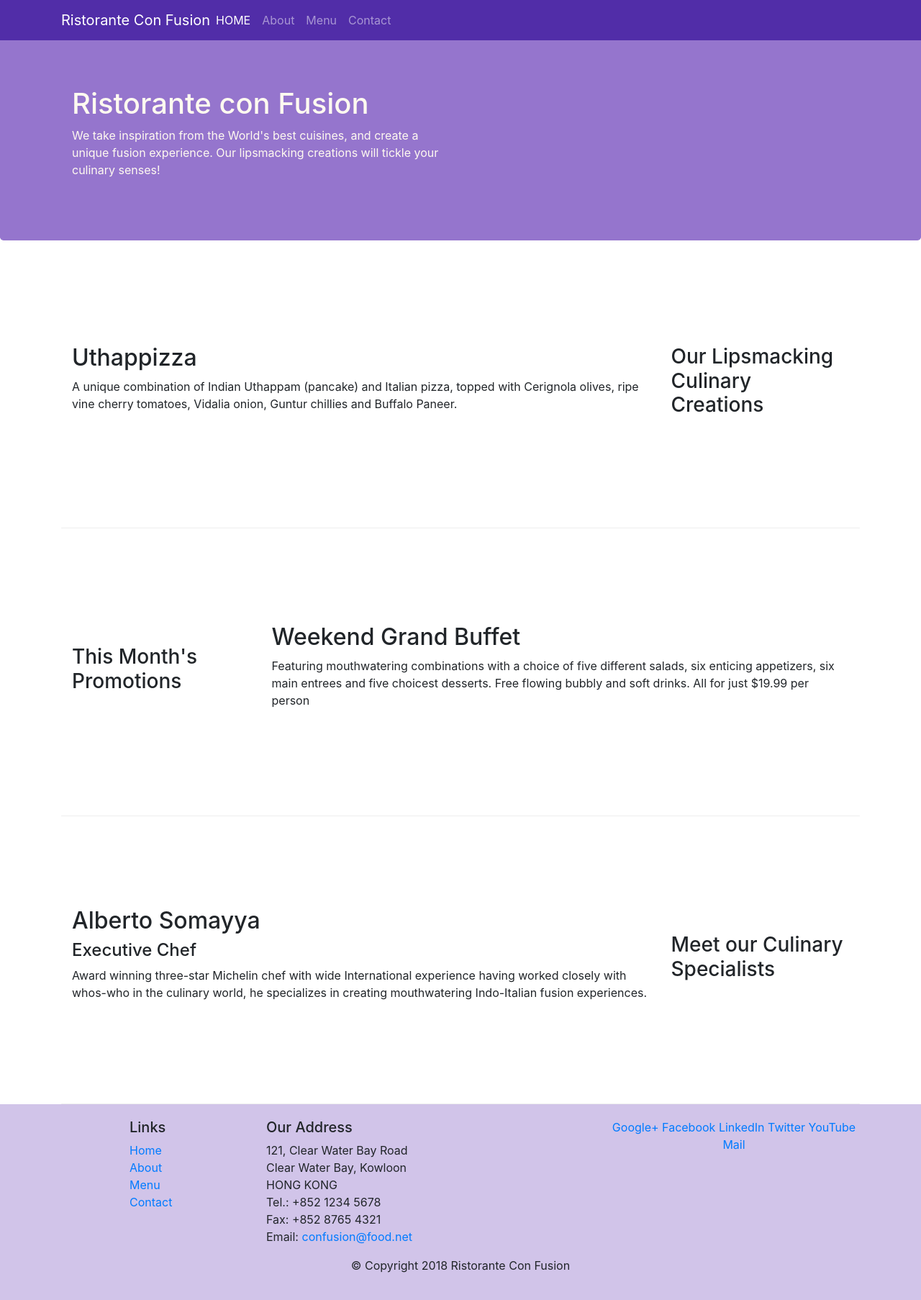
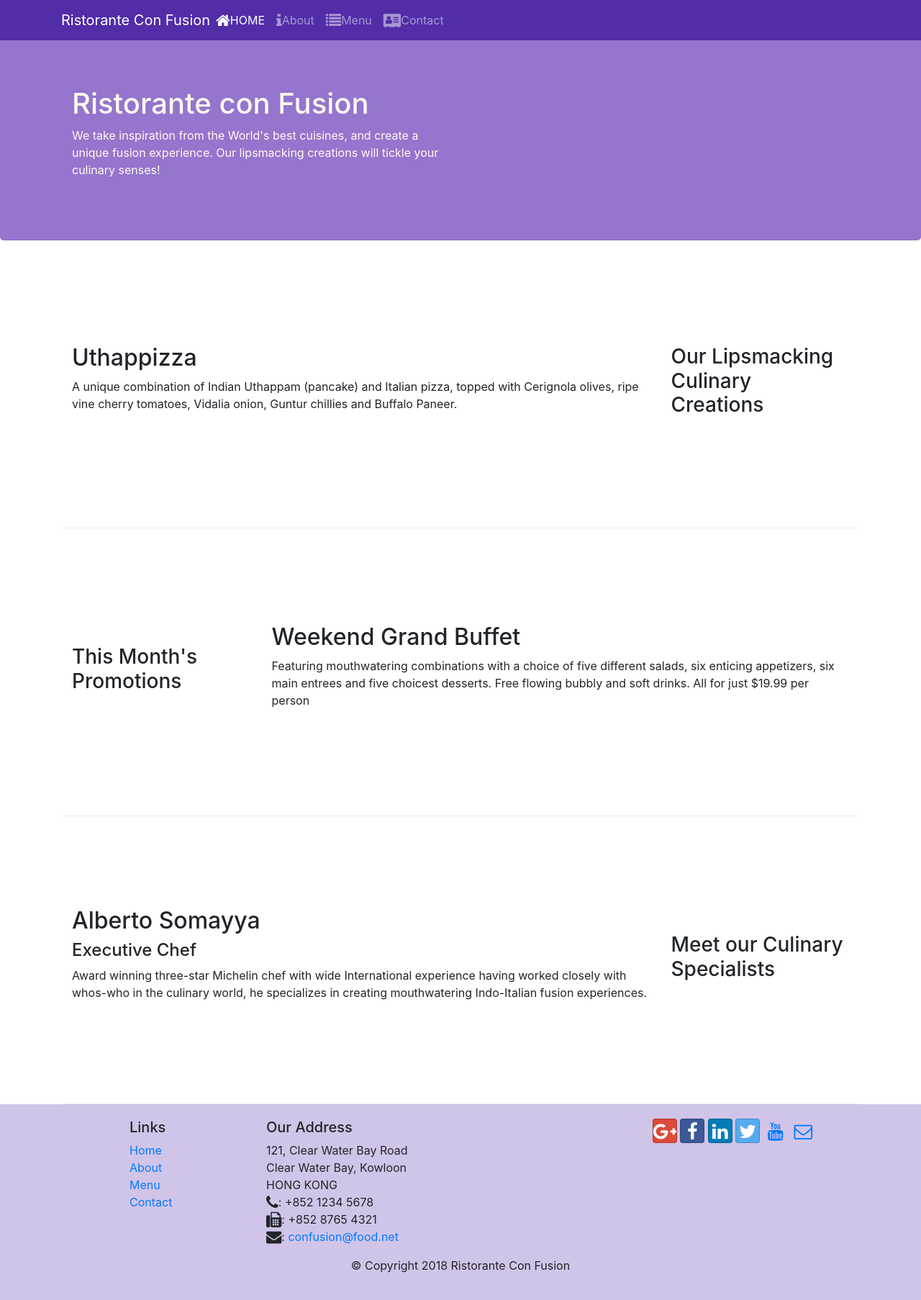
Before and after one commit to DjamilaBENNACER/Front-End-Web-UI-Frameworks-and-Tools-Bootstrap-4, a website: page index.html in a window 1280 px wide. Shown: the whole page at 72% size. Drawn offline with nearby package versions, Linux system fonts and the light colour scheme.

Commit message:
Icon Fonts

```diff
--- a/index.html
+++ b/index.html
@@ -9,11 +9,14 @@
 
     <!-- Bootstrap CSS -->
     <link rel="stylesheet" href="node_modules/bootstrap/dist/css/bootstrap.min.css">
+    <link rel="stylesheet" href="node_modules/font-awesome/css/font-awesome.min.css">
+    <link rel="stylesheet" href="node_modules/bootstrap-social/bootstrap-social.css">
     <link rel="stylesheet" href="css/styles.css">
     <title>Ristorante Con Fusion</title>
 </head>
 
 <body>
+
     <nav class="navbar navbar-dark navbar-expand-sm fixed-top">
 
         <div class="container">
@@ -26,14 +29,20 @@
 
 
                 <ul class="navbar-nav mr-auto">
-                    <li class="nav-item active"><a href="#" class="nav-link">HOME</a></li>
-                    <li class="nav-item"><a href="./aboutus.html" class="nav-link">About</a></li>
-                    <li class="nav-item"><a href="#" class="nav-link">Menu</a></li>
-                    <li class="nav-item"><a href="#" class="nav-link">Contact</a></li>
+                    <li class="nav-item active"><a href="#" class="nav-link"><span
+                                class="fa fa-home fa-lg"></span>HOME</a>
+                    </li>
+                    <li class="nav-item"><a href="./aboutus.html" class="nav-link"><span
+                                class="fa fa-info fa-lg"></span>About</a></li>
+                    <li class="nav-item"><a href="#" class="nav-link"><span class="fa fa-list fa-lg"></span>Menu</a>
+                    </li>
+                    <li class="nav-item"><a href="#" class="nav-link"><span
+                                class="fa fa-address-card fa-lg"></span>Contact</a></li>
                 </ul>
             </div>
         </div>
     </nav>
+
 
 
     <header class="jumbotron">
@@ -107,19 +116,24 @@
                         121, Clear Water Bay Road<br>
                         Clear Water Bay, Kowloon<br>
                         HONG KONG<br>
-                        Tel.: +852 1234 5678<br>
-                        Fax: +852 8765 4321<br>
-                        Email: <a href="mailto:confusion@food.net">confusion@food.net</a>
+                        <i class="fa fa-phone fa-lg"></i>: +852 1234 5678<br>
+                        <i class="fa fa-fax fa-lg"></i>: +852 8765 4321<br>
+                        <i class="fa fa-envelope fa-lg"></i>: <a href="mailto:confusion@food.net">confusion@food.net</a>
                     </address>
                 </div>
                 <div class="col-12 col-sm-4">
                     <div class="text-center">
-                        <a href="http://google.com/+">Google+</a>
-                        <a href="http://www.facebook.com/profile.php?id=">Facebook</a>
-                        <a href="http://www.linkedin.com/in/">LinkedIn</a>
-                        <a href="http://twitter.com/">Twitter</a>
-                        <a href="http://youtube.com/">YouTube</a>
-                        <a href="mailto:">Mail</a>
+                        <a class="btn btn-social-icon btn-google" href="http://google.com/+"><i
+                                class="fa fa-google-plus fa-lg"></i></a>
+                        <a class="btn btn-social-icon btn-facebook" href="http://www.facebook.com/profile.php?id="><i
+                                class="fa fa-facebook fa-lg"></i></a>
+                        <a class="btn btn-social-icon btn-linkedin" href="http://www.linkedin.com/in/"><i
+                                class="fa fa-linkedin fa-lg"></i></a>
+                        <a class="btn btn-social-icon btn-twitter" href="http://twitter.com/"><i
+                                class="fa fa-twitter fa-lg"></i></a>
+                        <a class="btn btn-social-icon btn-youtube" href="http://youtube.com/"><i
+                                class="fa fa-youtube fa-lg"></i></a>
+                        <a class="btn btn-social-icon" href="mailto:"><i class="fa fa-envelope-o fa-lg"></i></a>
                     </div>
                 </div>
             </div>
--- a/package.json
+++ b/package.json
@@ -15,6 +15,8 @@
   },
   "dependencies": {
     "bootstrap": "^4.0.0",
+    "bootstrap-social": "^5.1.1",
+    "font-awesome": "^4.7.0",
     "jquery": "^3.3.1",
     "popper.js": "^1.12.9"
   }
```
Also changed, not shown: aboutus.html (+26 -14 lines), 1 other file.
